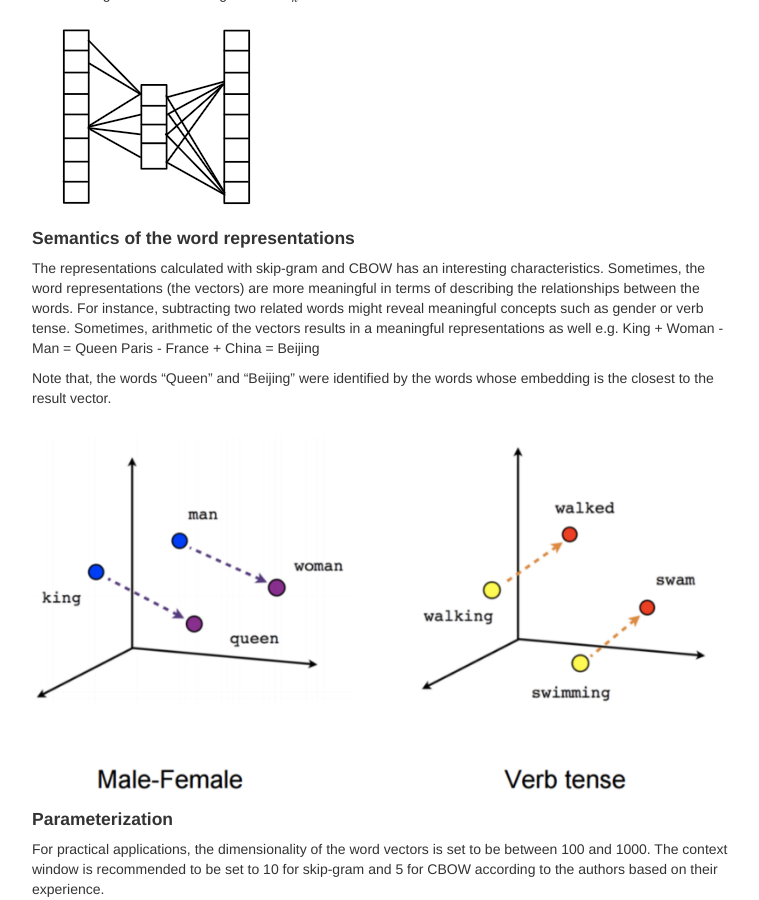
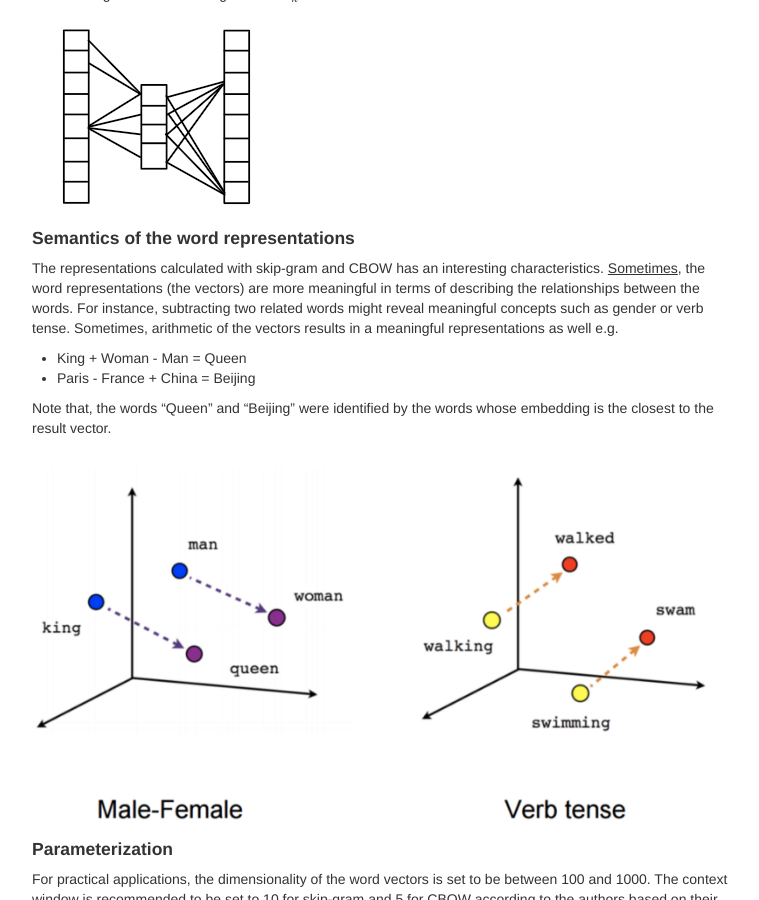
Before and after one commit to kfattila/kfattila.github.io, a Jekyll site: the page built from pages/neural_word_embeddings.md, in a window 1280 px wide and 900 px high, scrolled down 6494 px. Shown: the whole window, without its empty margins (258-1017 px from the left). Built offline with Jekyll 4.4.1, drawn with Linux system fonts in a browser that asks for light colours; formulas are drawn with MathJax 3; comment, search, counter and statistics services are not loaded.

Commit message:
Lectures

```diff
--- a/pages/neural_word_embeddings.md
+++ b/pages/neural_word_embeddings.md
@@ -143,9 +143,10 @@ The distributed word representation of a target word with index \\(k\\) is forme
 
 #### Semantics of the word representations
 
-The representations calculated with skip-gram and CBOW has an interesting characteristics. Sometimes, the word representations (the vectors) are more meaningful in terms of describing the relationships between the words. For instance, subtracting two related words might reveal meaningful concepts such as gender or verb tense. Sometimes, arithmetic of the vectors results in a meaningful representations as well e.g.
-King + Woman - Man = Queen
-Paris - France + China = Beijing
+The representations calculated with skip-gram and CBOW has an interesting characteristics. <u>Sometimes</u>, the word representations (the vectors) are more meaningful in terms of describing the relationships between the words. For instance, subtracting two related words might reveal meaningful concepts such as gender or verb tense. Sometimes, arithmetic of the vectors results in a meaningful representations as well e.g.
+
+* King + Woman - Man = Queen
+* Paris - France + China = Beijing
 
 Note that, the words "Queen" and "Beijing" were identified by the words whose embedding is the closest to the result vector.
 
```
